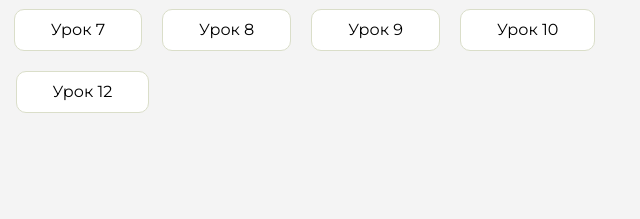
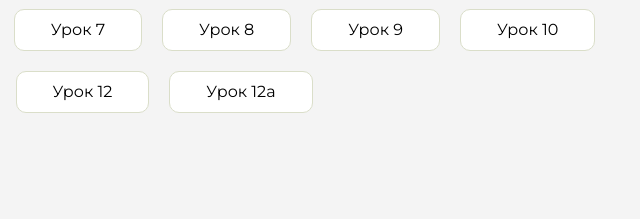
Before and after one commit to Ivan0wd/homework, a plain HTML site: page index.html in a window 1280 px wide. Shown: the part 291-510 px from the top of the page, 591-1231 px from the left. Drawn offline with Linux system fonts and the light colour scheme.

Commit message:
Update index.html

```diff
--- a/index.html
+++ b/index.html
@@ -128,6 +128,9 @@
                      <li class="content__list-item">
                         <a href="проба/index.html">Урок 12</a>
                     </li>
+                     <li class="content__list-item">
+                        <a href="Вёрстка с преподавателем/index.html">Урок 12а</a>
+                    </li>
                 </ul>
             </div>
             <div class="content__block hidden" id="diplomBlock">
```
